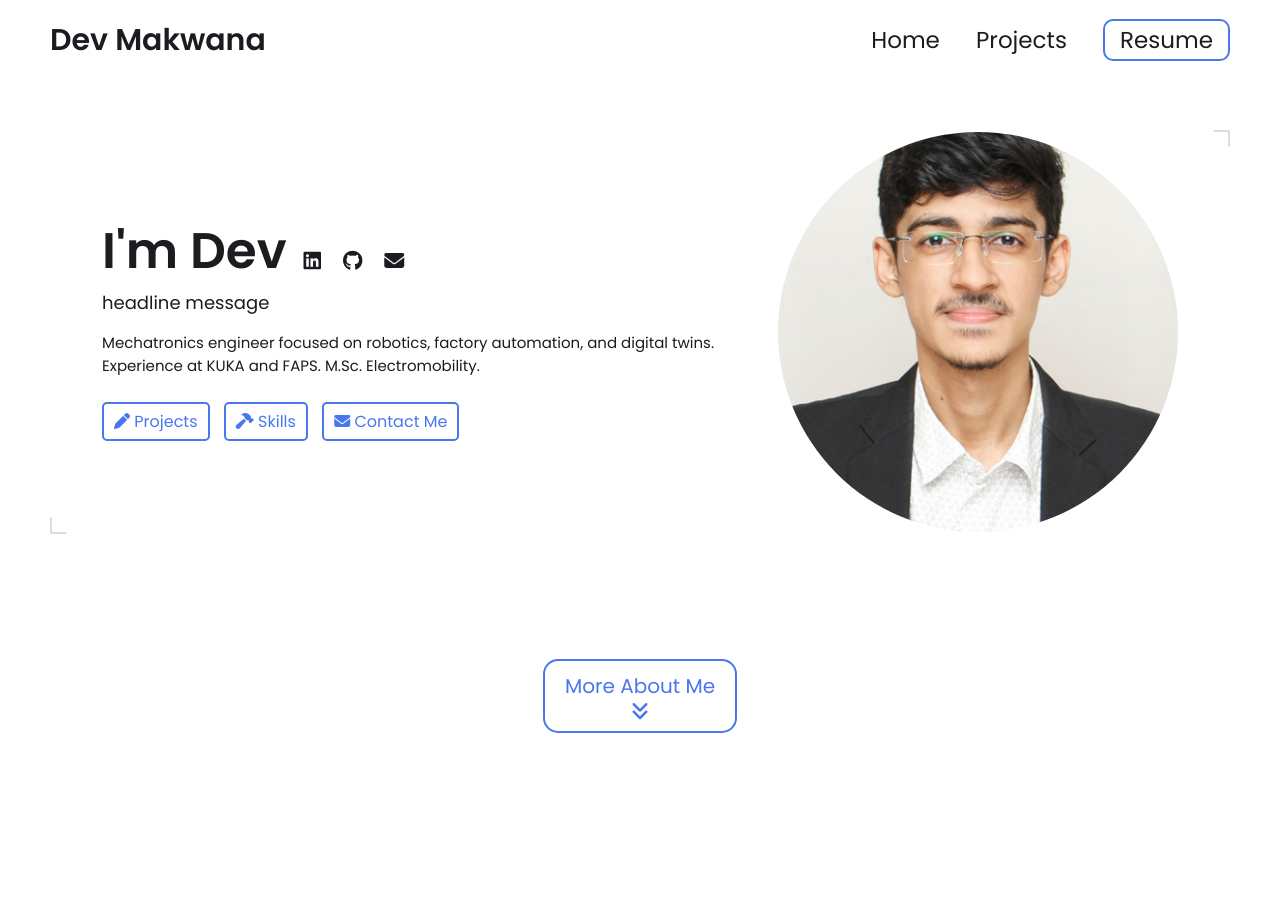
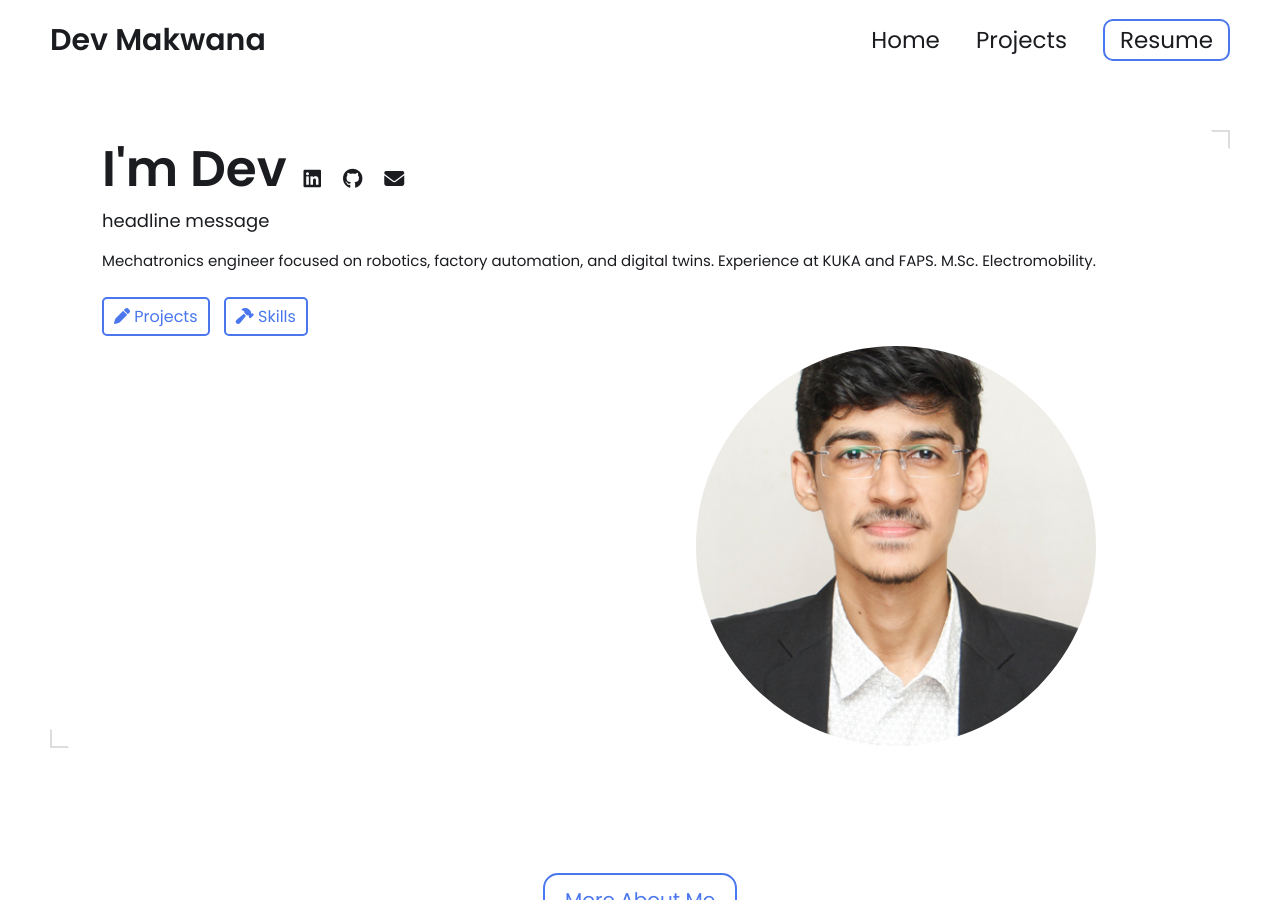
Before and after one commit to devmak7/devmak7.github.io, a Jekyll site: the page built from index.html, in a window 1280 px wide and 900 px high. Built offline with Jekyll 4.4.1, drawn with Linux system fonts in a browser that asks for light colours.

Commit message:
Update hero.html

```diff
--- a/_includes/hero.html
+++ b/_includes/hero.html
@@ -85,11 +85,6 @@
                     <i class="fa-solid fa-hammer"></i>
                     <span>Skills</span>
                 </a>
-                <a href="#contact">
-                    <i class="fa-solid fa-envelope"></i>
-                    <span>Contact Me</span>
-                </a>
-            </div>
 
         </div>
         <div class="headshot">
```
